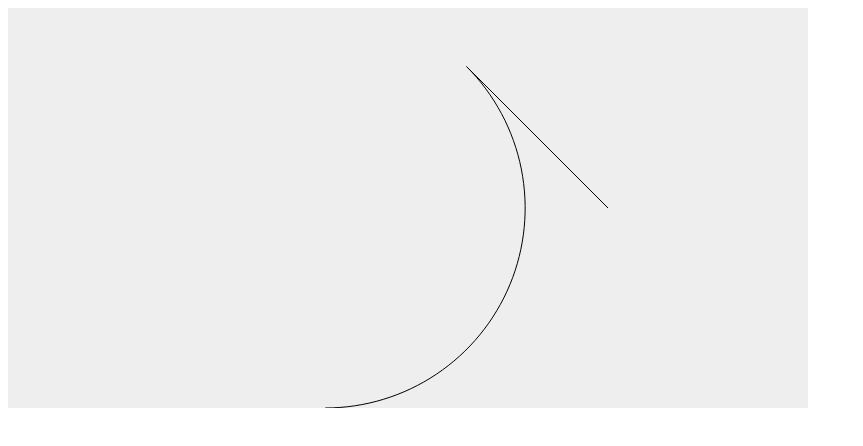
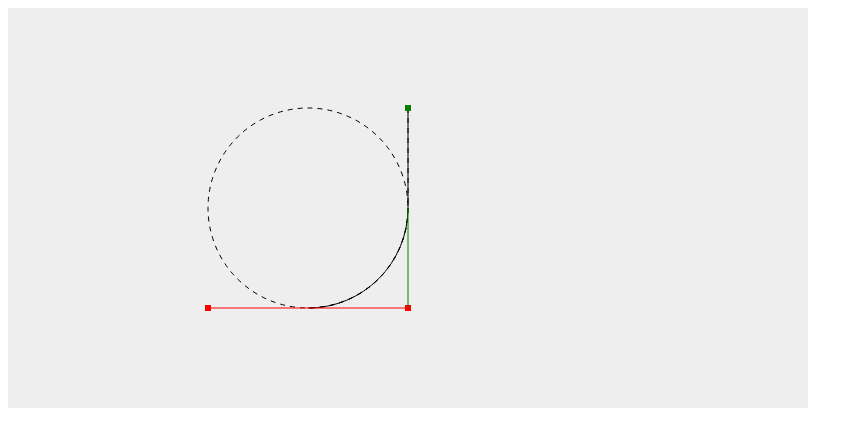
Before and after one commit to zyuquan/Learning-Canvas, a website: page example/drawAngle/arcTo.html in a window 1280 px wide. Shown: the whole page, without its empty margins (0-863 px from the left). Drawn offline with Linux system fonts and the light colour scheme.

Commit message:
'example'

```diff
--- a/example/drawAngle/arcTo.html
+++ b/example/drawAngle/arcTo.html
@@ -9,13 +9,43 @@
     <canvas id="canvas" width="800" height="400" style="background: #eeeeee"></canvas>
 </body>
 <script>
+// 说明：arcTo绘制的圆弧，是起始点(x, y)和第一个控制点(x1, y1)的连线 和 第一个控制点(x1, y1)的连线和第二个控制点(x2, y2)的连线 相切 的圆弧
     const canvas = document.getElementById("canvas");
     const ctx = canvas.getContext("2d");
     // 设置线形
     ctx.setLineDash([]);
     ctx.beginPath();
-    ctx.moveTo(600, 200);
-    ctx.arcTo(800,400,200,400,200);
+    // 移动位置到(400, 200)
+    ctx.moveTo(400, 100);
+    // 绘制圆弧以(400, 200)为第一个控制点，(200, 300)为第二个控制点，100为半径
+    ctx.arcTo(400,300,200,300,100);
+    ctx.stroke();
+
+    // 设置线型为长度5
+    ctx.setLineDash([5, 5]);
+    // 移动起始点到(400, 200)
+    ctx.moveTo(400, 200);
+    ctx.arc(300, 200, 100, 0, 2*Math.PI);
+    ctx.stroke();
+
+    ctx.setLineDash([]);
+    ctx.fillStyle = "green";
+    ctx.fillRect(397, 97, 6, 6);
+
+    ctx.fillStyle = "red";
+    ctx.fillRect(397, 297, 6, 6);
+    ctx.fillRect(197, 297, 6, 6);
+
+    ctx.strokeStyle = "green";
+    ctx.beginPath();
+    ctx.moveTo(400, 200);
+    ctx.lineTo(400, 300);
+    ctx.stroke();
+
+    ctx.strokeStyle = "red";
+    ctx.beginPath();
+    ctx.moveTo(400, 300);
+    ctx.lineTo(200, 300);
     ctx.stroke();
 </script>
 </html>
```
Also changed, not shown: example/drawAngle/bezier.html (added, +51 -0 lines), example/drawAngle/quadratic.html (added, +48 -0 lines).
